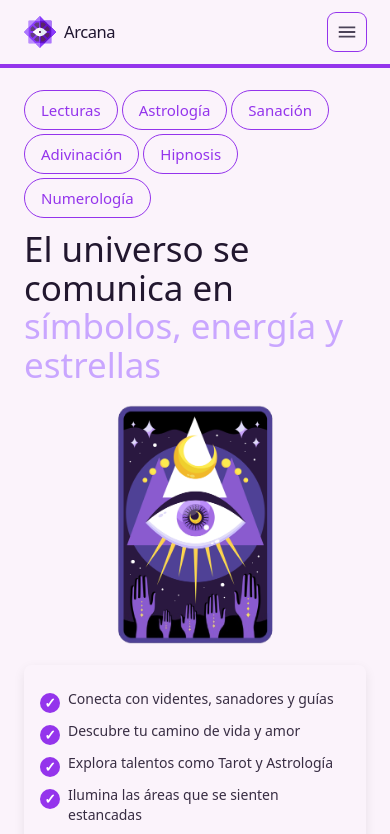
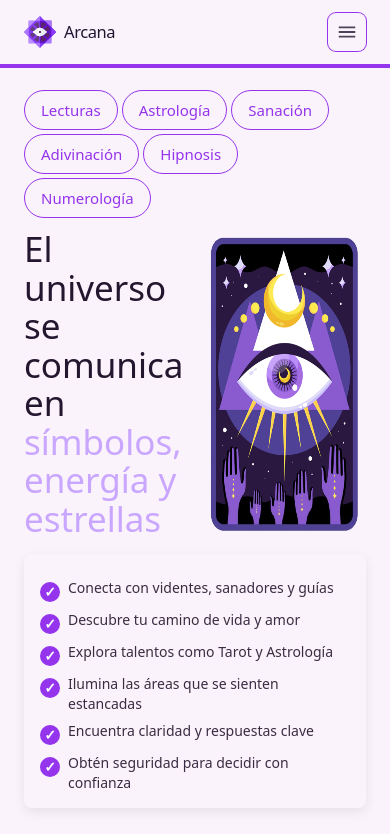
Before and after one commit to arcana302-art/arcana-v2, a Next.js app: page / in a window 390 px wide. Shown: the top 834 px of the page. Built offline with nearby package versions, Linux system fonts and the light colour scheme.

Commit message:
Update Hero.tsx

```diff
--- a/app/components/Hero.tsx
+++ b/app/components/Hero.tsx
@@ -69,20 +69,31 @@ export default function Hero() {
           <div className="hero-left col-span-12 lg:col-span-6 flex flex-col justify-center">
             {/* TITLE + CARD MOBILE */}
             <div className="hero-title-wrapper flex flex-col sm:flex-row sm:items-center sm:gap-6">
-              <h1 className="hero-title-1 text-[35px] sm:text-[65px] font-normal leading-[1.15]">
+              {/* Contenedor móvil para alinear título y carta */}
+              <div className="flex flex-row w-full sm:hidden gap-4">
+                <div className="w-1/2 flex items-center">
+                  <h1 className="hero-title-1 text-[35px] font-normal leading-[1.15]">
                     <span className="text-[#22172f]">El universo se comunica en </span>
                     <span className="text-[#c9a6ff]">símbolos, energía y estrellas</span>
                   </h1>
-              <div className="hero-card-mobile sm:hidden w-full flex justify-center mt-4">
+                </div>
+                <div className="w-1/2 flex justify-center">
                   <Image
                     src={HERO_IMG}
                     alt="Carta / símbolo místico"
                     width={560}
                     height={790}
                     priority
-                  className="h-auto w-[50%]" // Carta reducida al 50% en mobile
+                    className="h-auto w-full" // Carta al 50% dentro del contenedor w-1/2
                   />
                 </div>
+              </div>
+
+              {/* Desktop */}
+              <h1 className="hidden sm:block hero-title-1 text-[35px] sm:text-[65px] font-normal leading-[1.15]">
+                <span className="text-[#22172f]">El universo se comunica en </span>
+                <span className="text-[#c9a6ff]">símbolos, energía y estrellas</span>
+              </h1>
             </div>
 
             {/* BULLETS */}
@@ -193,7 +204,6 @@ export default function Hero() {
             line-height: 1.1;
           }
           .hero-card-mobile img {
-            width: 50% !important; /* Carta Mobile reducida al 50% */
             height: auto;
           }
           .bullets-grid {
```
Lines whose indentation alone changed are shown as unchanged.
